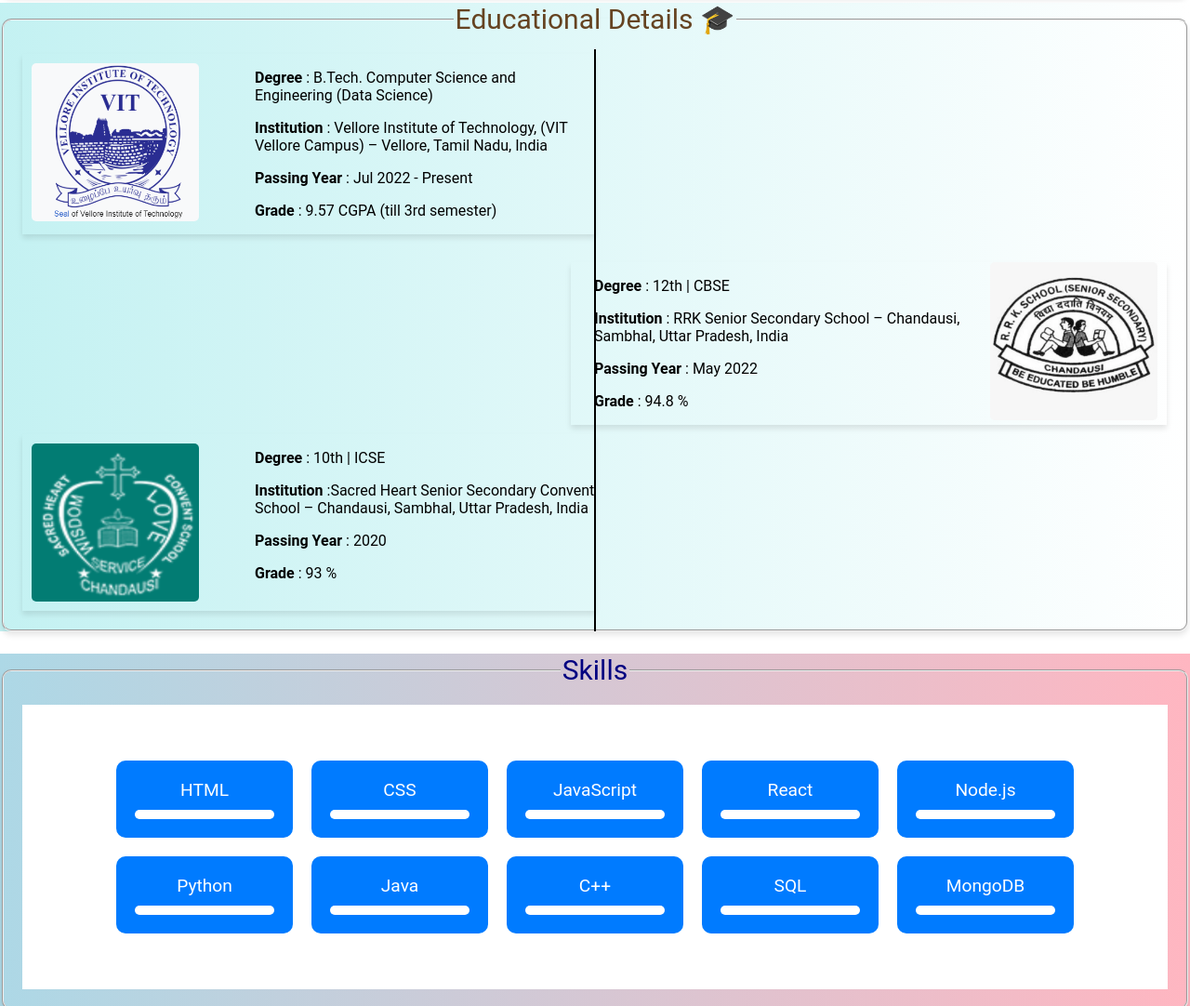
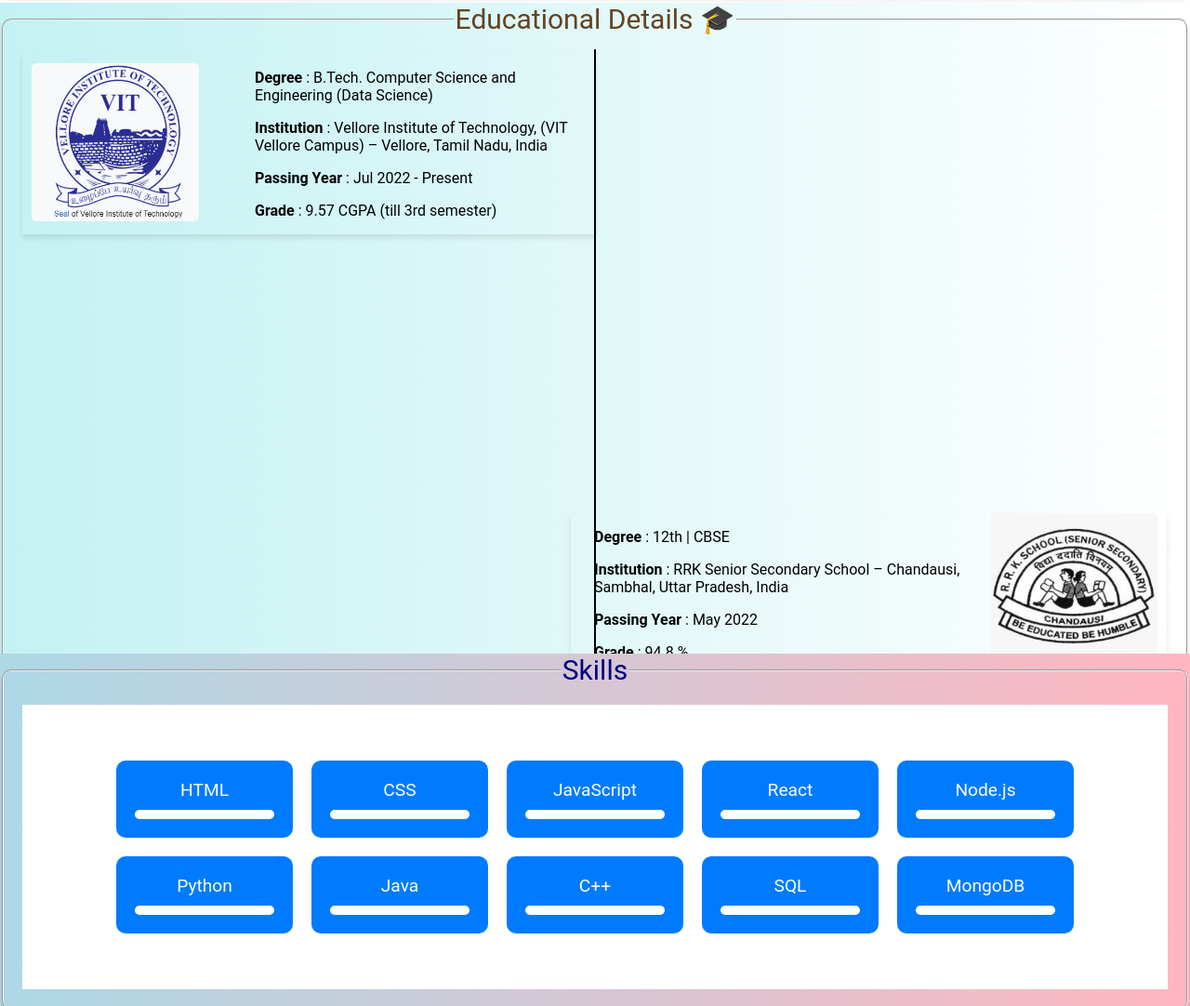
Before and after one commit to Rahul19Rajpal/Portfolio.github.io, a plain HTML site: page index.html in a window 1280 px wide. Shown: the part 997-2079 px from the top of the page at 93% size. Drawn offline with Linux system fonts and the light colour scheme.

Commit message:
Update Portfolio.css

```diff
--- a/Portfolio.css
+++ b/Portfolio.css
@@ -414,7 +414,7 @@ fieldset {
 }
 .ed2{
     float:right;
-    margin-top:30px;
+    margin-top:300px;
     margin-bottom:10px;
     width:50%;
     padding-left: 25px;
```
